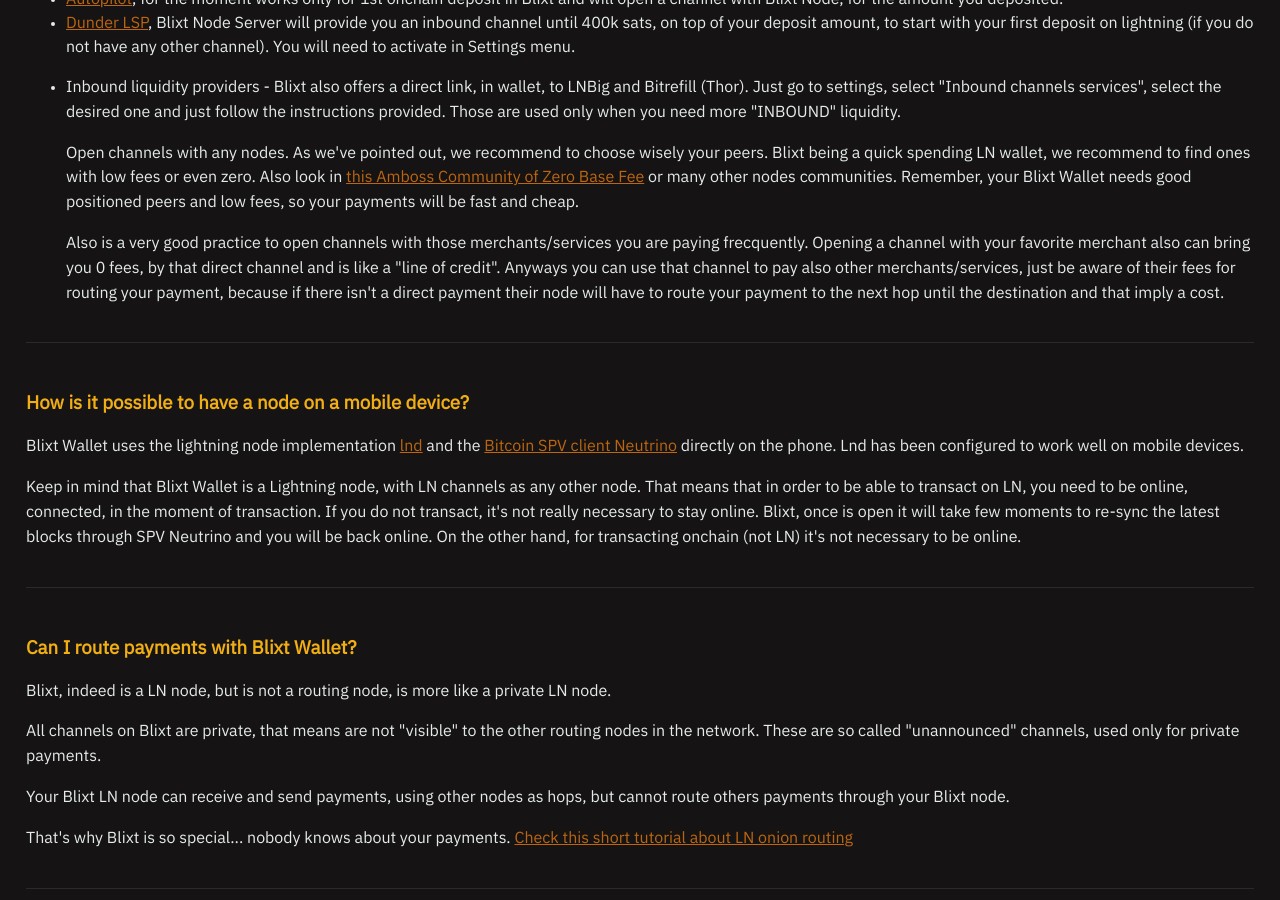
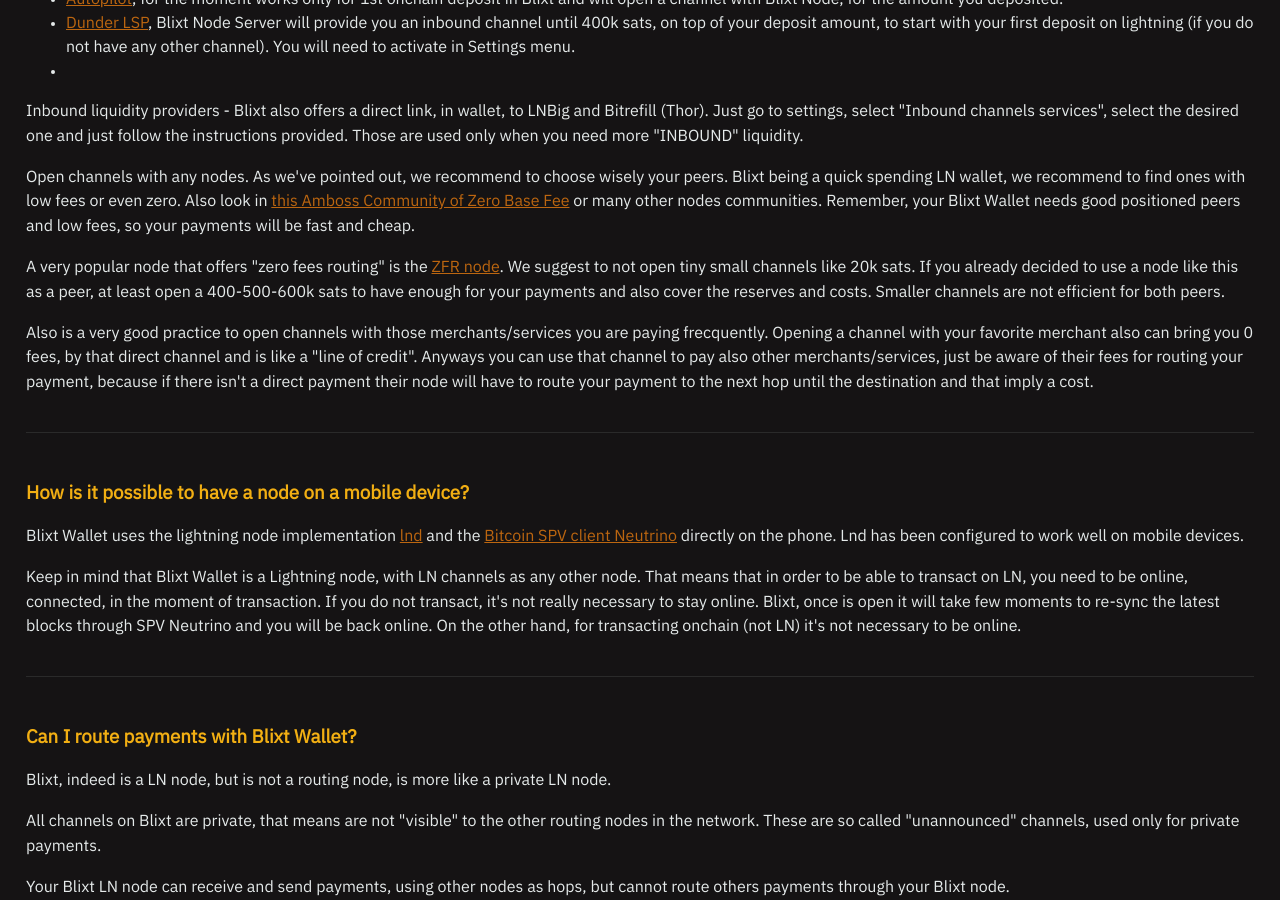
Before and after one commit to BlixtWallet/blixtwallet.github.io, a Jekyll site: the page built from faq.html, in a window 1280 px wide and 900 px high, scrolled down 2827 px. Built offline with Jekyll 4.4.1, drawn with Linux system fonts in a browser that asks for light colours.

Commit message:
small corrections

```diff
--- a/faq.html
+++ b/faq.html
@@ -197,8 +197,10 @@
     <ul>
     <li><a href="/guides#guide-autopilot">Autopilot</a>, for the moment works only for 1st onchain deposit in Blixt and will open a channel with Blixt Node, for the amount you deposited.</li>
     <li><a href="/guides#guide-lsp">Dunder LSP</a>, Blixt Node Server will provide you an inbound channel until 400k sats, on top of your deposit amount, to start with your first deposit on lightning (if you do not have any other channel). You will need to activate in Settings menu.<li>
+    </ul>
     <p>Inbound liquidity providers - Blixt also offers a direct link, in wallet, to LNBig and Bitrefill (Thor). Just go to settings, select "Inbound channels services", select the desired one and just follow the instructions provided. Those are used only when you need more "INBOUND" liquidity.</p>
     <p>Open channels with any nodes. As we've pointed out, we recommend to choose wisely your peers. Blixt being a quick spending LN wallet, we recommend to find ones with low fees or even zero. Also look in <a href="https://amboss.space/community/fa2a3e5a-769c-4cbf-ab9d-7ed8680a9ec6">this Amboss Community of Zero Base Fee</a> or many other nodes communities. Remember, your Blixt Wallet needs good positioned peers and low fees, so your payments will be fast and cheap.<p>
+    <p>A very popular node that offers "zero fees routing" is the <a href="https://amboss.space/node/038fe1bd966b5cb0545963490c631eaa1924e2c4c0ea4e7dcb5d4582a1e7f2f1a5">ZFR node</a>. We suggest to not open tiny small channels like 20k sats. If you already decided to use a node like this as a peer, at least open a 400-500-600k sats to have enough for your payments and also cover the reserves and costs. Smaller channels are not efficient for both peers.</p>
     <p>Also is a very good practice to open channels with those merchants/services you are paying frecquently. Opening a channel with your favorite merchant also can bring you 0 fees, by that direct channel and is like a "line of credit". Anyways you can use that channel to pay also other merchants/services, just be aware of their fees for routing your payment, because if there isn't a direct payment their node will have to route your payment to the next hop until the destination and that imply a cost.</p>
   </section>
 
```
